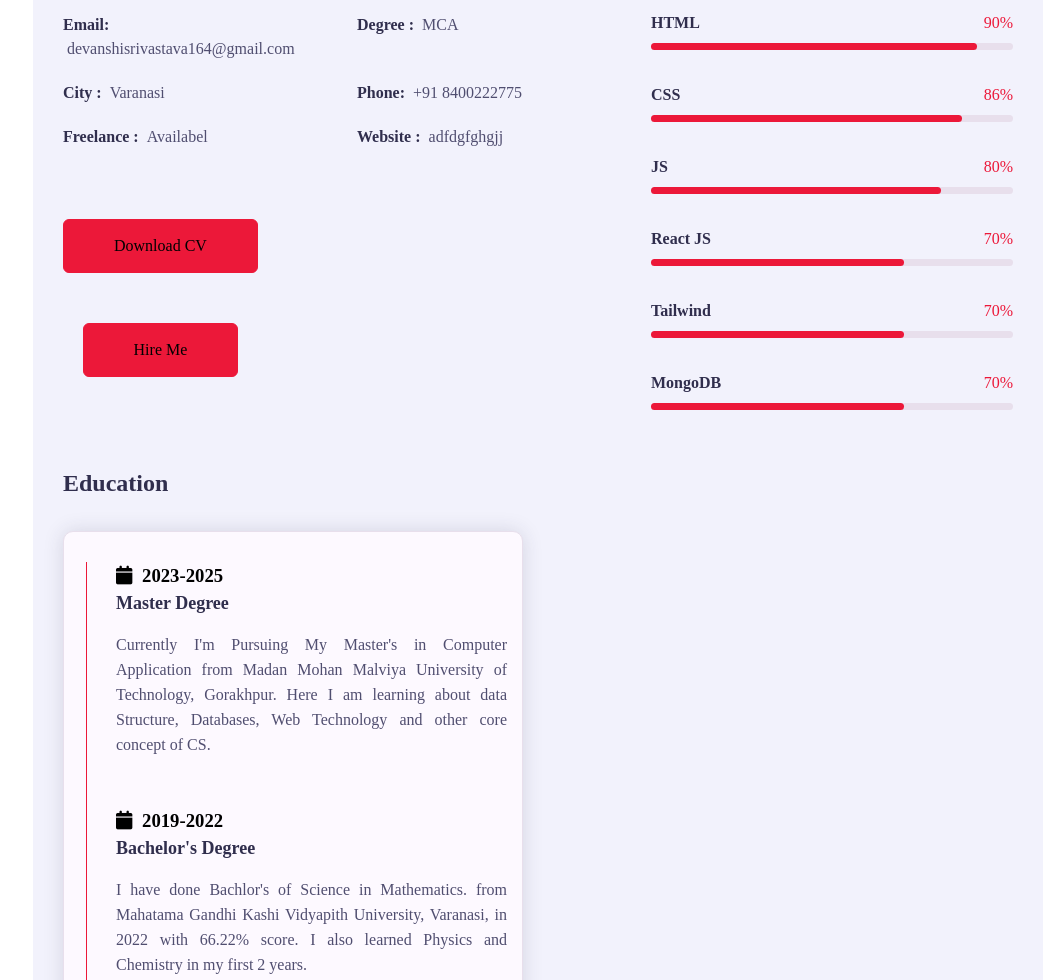
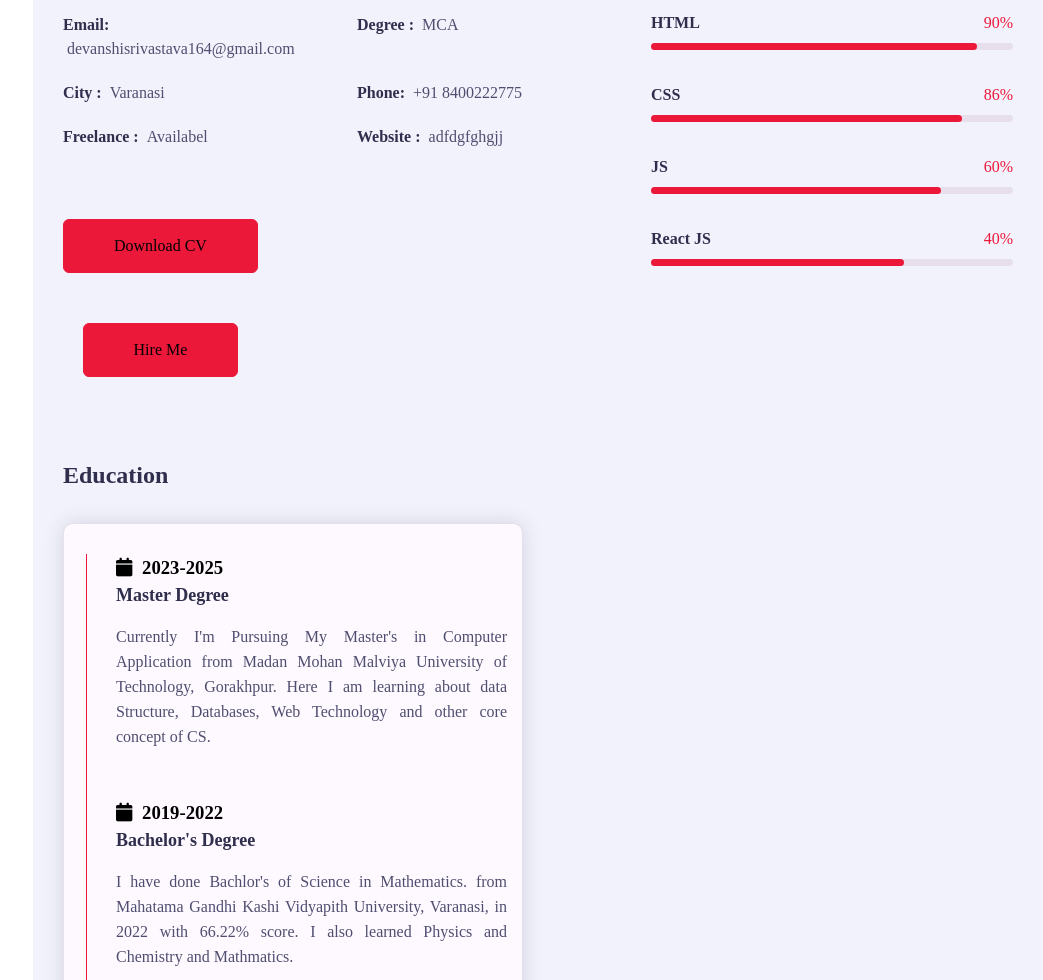
Before and after one commit to Devanshi12srivastava/port_folio, a plain HTML site: page index.html in a window 1280 px wide. Shown: the part 1559-2539 px from the top of the page, without its empty margins (237-1280 px from the left). Drawn offline with nearby package versions, Linux system fonts and the light colour scheme; files whose address does not match are found by name; a web font is replaced by a local one.

Commit message:
Update index.html

```diff
--- a/index.html
+++ b/index.html
@@ -145,7 +145,7 @@
                                                 <h5>JS</h5>
                                                 <div class="progress">
                                                     <div class="progress-in" style="width: 80%"></div>
-                                                    <div class="skill-percent">80%</div>
+                                                    <div class="skill-percent">60%</div>
                                                 </div>
                                             </div>
 
@@ -153,25 +153,13 @@
                                                 <h5>React JS</h5>
                                                 <div class="progress">
                                                     <div class="progress-in" style="width: 70%"></div>
-                                                    <div class="skill-percent">70%</div>
+                                                    <div class="skill-percent">40%</div>
                                                 </div>
                                             </div>
 
-                                            <div class="skill-item padd-15">
-                                                <h5>Tailwind</h5>
-                                                <div class="progress">
-                                                    <div class="progress-in" style="width: 70%"></div>
-                                                    <div class="skill-percent">70%</div>
-                                                </div>
-                                            </div>
 
-                                            <div class="skill-item padd-15">
-                                                <h5>MongoDB</h5>
-                                                <div class="progress">
-                                                    <div class="progress-in" style="width: 70%"></div>
-                                                    <div class="skill-percent">70%</div>
-                                                </div>
-                                            </div>
+
+
                                         </div>
                                     </div>
                                 </div>
@@ -204,7 +192,7 @@
                                                             <h4 class="timeline-title">Bachelor's Degree</h4>
                                                             <p class="timeline-text"> I have done Bachlor's of Science in Mathematics.
                                                                 from Mahatama Gandhi Kashi Vidyapith University, Varanasi, in 2022 with 66.22% score.
-                                                                I also learned Physics and Chemistry in my first 2 years.
+                                                                I also learned Physics and Chemistry and Mathmatics.
                                                                 </p>
                                                         </div>
                                                      </div>
```
